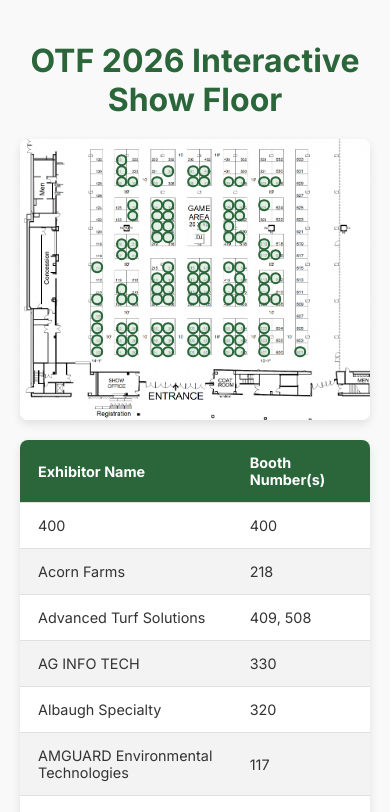
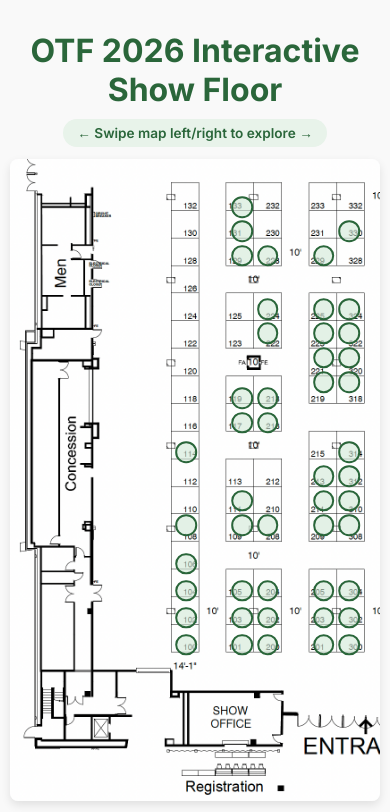
Before and after one commit to molly148/otf-tradeshow-floor-map-2026, a plain HTML site: page index.html in a window 390 px wide. Shown: the top 812 px of the page. Drawn offline with Linux system fonts and the light colour scheme.

Commit message:
Update index.html

```diff
--- a/index.html
+++ b/index.html
@@ -7,11 +7,33 @@
     <link href="https://fonts.googleapis.com/css2?family=Inter:wght@400;600;700&display=swap" rel="stylesheet" />
     <style>
         body { font-family: 'Inter', sans-serif; background-color: #f9f9f9; margin: 0; padding: 20px; color: #333; display: flex; flex-direction: column; align-items: center; }
-        h1 { color: #2a663a; margin-bottom: 20px; text-align: center; }
+        h1 { color: #2a663a; margin-bottom: 10px; text-align: center; }
+
+        .mobile-hint {
+            display: none;
+            font-size: 0.85em;
+            color: #2a663a;
+            background: #e8f3ea;
+            padding: 6px 14px;
+            border-radius: 20px;
+            margin-bottom: 12px;
+            font-weight: 600;
+        }
 
         .container { display: flex; flex-direction: row; gap: 20px; width: 100%; max-width: 1800px; }
 
-        .map-container { flex: 2.5; background: #fff; border-radius: 8px; box-shadow: 0 4px 10px rgba(0,0,0,0.1); position: sticky; top: 20px; height: fit-content; overflow: hidden; position: relative; }
+        .map-scroll-wrapper {
+            flex: 2.5;
+            background: #fff;
+            border-radius: 8px;
+            box-shadow: 0 4px 10px rgba(0,0,0,0.1);
+            position: sticky;
+            top: 20px;
+            height: fit-content;
+            overflow: hidden;
+        }
+
+        .map-container { position: relative; width: 100%; }
         .map-image { width: 100%; height: auto; display: block; }
 
         .booth {
@@ -31,20 +53,37 @@
         .exhibitor-table tbody tr:hover { background-color: #d1e7d5; }
         .exhibitor-table tbody tr.active { background-color: #2a663a; color: #fff; }
 
+        /* Tablet & YM iframe stacking */
         @media (max-width: 1100px) {
             .container { flex-direction: column; }
-            .map-container { position: relative; top: 0; width: 100%; }
+            .map-scroll-wrapper { position: relative; top: 0; width: 100%; }
             .table-container { width: 100%; }
+        }
+
+        /* Mobile: Enlarge map and allow left/right swiping */
+        @media (max-width: 768px) {
+            body { padding: 10px; }
+            .mobile-hint { display: inline-block; }
+            .map-scroll-wrapper {
+                overflow-x: auto;
+                -webkit-overflow-scrolling: touch;
+            }
+            .map-container {
+                min-width: 800px; /* Keeps map large and readable on phones */
+            }
         }
     </style>
 </head>
 <body>
 
     <h1>OTF 2026 Interactive Show Floor</h1>
+    <div class="mobile-hint">← Swipe map left/right to explore →</div>
 
     <div class="container">
-        <div class="map-container" id="map-bounds">
-            <img src="OTF-TradeShowMap-2025.png" alt="OTF Floor Plan" class="map-image" />
+        <div class="map-scroll-wrapper">
+            <div class="map-container" id="map-bounds">
+                <img src="OTF-TradeShowMap-2025.png" alt="OTF Floor Plan" class="map-image" />
+            </div>
         </div>
 
         <div class="table-container">
@@ -141,7 +180,7 @@
 
         // Specific overrides for 607 and 609 to drop down just a tiny bit
         const slightDropBooths = ['607', '609'];
-        const slightDropAmount = 1.2;
+        const slightDropAmount = .3;
 
         // Specific overrides for booths that need to move UP slightly
         const shiftUpBooths = [];
@@ -186,17 +225,14 @@
 
             let finalTop = top + verticalShift;
 
-            // Adjust specific booths DOWN
             if (shiftDownBooths.includes(boothId)) {
                 finalTop += individualDropAmount;
             }
 
-            // Adjust 607/609 down just a little
             if (slightDropBooths.includes(boothId)) {
                 finalTop += slightDropAmount;
             }
 
-            // Adjust specific booths UP
             if (shiftUpBooths.includes(boothId)) {
                 finalTop -= shiftUpAmount;
             }
@@ -244,10 +280,18 @@
             row.addEventListener('click', () => {
                 clearActive();
                 row.classList.add('active');
+                let firstBooth = null;
                 row.getAttribute('data-booths').split(',').forEach(id => {
                     const targetBooth = document.querySelector(`.booth[data-booth="${id.trim()}"]`);
-                    if (targetBooth) targetBooth.classList.add('active');
+                    if (targetBooth) {
+                        targetBooth.classList.add('active');
+                        if (!firstBooth) firstBooth = targetBooth;
+                    }
                 });
+                // On mobile, automatically pan the map to the selected booth
+                if (firstBooth && window.innerWidth <= 768) {
+                    firstBooth.scrollIntoView({ behavior: 'smooth', block: 'nearest', inline: 'center' });
+                }
             });
         });
     </script>
```
